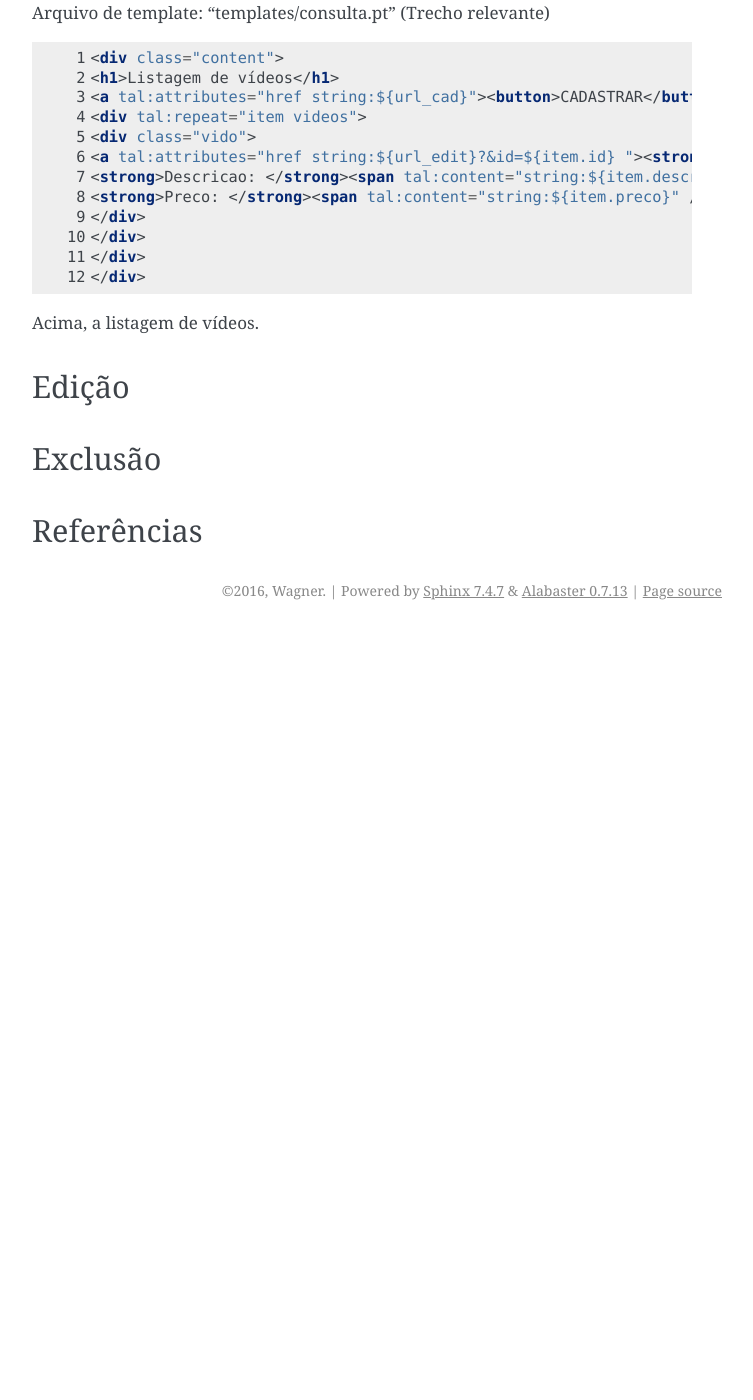
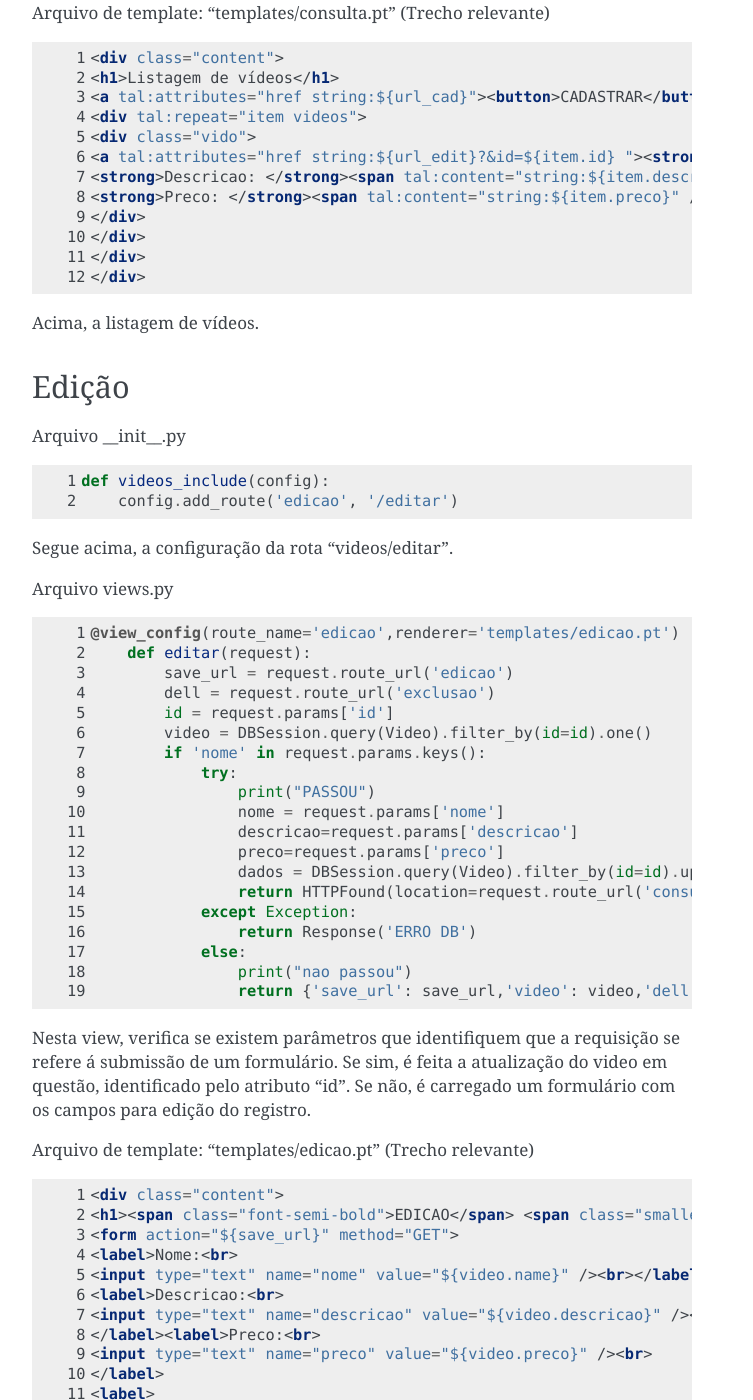
Before and after one commit to wagnerwar/piramid, a Sphinx documentation site: the page built from docs/index.rst, in a window 1280 px wide and 1400 px high, scrolled down 3448 px. Shown: the whole window, without its empty margins (388-1141 px from the left). Built offline with Sphinx 7.4.7, drawn with Linux system fonts in a browser that asks for light colours; before the commit the page ends 4078 px from its top, so only the background shows below that; some of the changed text lies outside the part shown.

Commit message:
Comitando alterações

```diff
--- a/docs/index.rst
+++ b/docs/index.rst
@@ -219,10 +219,111 @@
 Edição
 ======
 
+Arquivo __init__.py
+
+.. code-block:: python
+    :linenos:
+
+    def videos_include(config):
+        config.add_route('edicao', '/editar')
+
+Segue acima, a configuração da rota 'videos/editar'.
+
+
+Arquivo views.py
+
+.. code-block:: python
+    :linenos:
+
+    @view_config(route_name='edicao',renderer='templates/edicao.pt')
+        def editar(request):
+            save_url = request.route_url('edicao')
+            dell = request.route_url('exclusao')
+            id = request.params['id']
+            video = DBSession.query(Video).filter_by(id=id).one()
+            if 'nome' in request.params.keys():
+                try:
+                    print("PASSOU")
+                    nome = request.params['nome']
+                    descricao=request.params['descricao']
+                    preco=request.params['preco']
+                    dados = DBSession.query(Video).filter_by(id=id).update({'name': nome,'descricao': descricao,'preco': preco})
+                    return HTTPFound(location=request.route_url('consulta'))
+                except Exception:
+                    return Response('ERRO DB')
+                else:
+                    print("nao passou")
+                    return {'save_url': save_url,'video': video,'dell': dell}
+
+Nesta view, verifica se existem parâmetros que identifiquem que a requisição se refere á submissão de um formulário. Se sim, é feita a atualização do video em questão, identificado pelo atributo 'id'. Se não, é carregado um formulário com os campos para edição do registro.
+
+
+Arquivo de template: 'templates/edicao.pt' (Trecho relevante)
+
+.. code-block:: html
+    :linenos:
+
+    <div class="content">
+    <h1><span class="font-semi-bold">EDICAO</span> <span class="smaller">Videos</span></h1>
+    <form action="${save_url}" method="GET">
+    <label>Nome:<br>
+    <input type="text" name="nome" value="${video.name}" /><br></label>
+    <label>Descricao:<br>
+    <input type="text" name="descricao" value="${video.descricao}" /><br>
+    </label><label>Preco:<br>
+    <input type="text" name="preco" value="${video.preco}" /><br>
+    </label>
+    <label>
+    <input tal:attributes="type string:hidden; name string:id; value string:${video.id}">
+    <input type="submit" value="Editar" style="margin-top: 1.2em;">
+    <a tal:attributes="href string:${dell}?id=${video.id}"><input type="button" value="Excluir" style="margin-top: 1.2em;"></a>
+    </label>
+    </form>
+    </div>
+
+Segue acima, exibição dos campos do video, para atualização.
+
+
 ========
 Exclusão
 ========
 
+Arquivo __init__.py
+
+.. code-block:: python
+    :linenos:
+
+    def videos_include(config):
+        config.add_route('exclusao', '/excluir')
+
+Configuração de rota para 'videos/excluir'
+
+Arquivo views.py
+
+.. code-block:: python
+    :linenos:
+
+    @view_config(route_name='exclusao')
+        def excluir(request):
+        if request.params:
+            try:
+                id=request.params['id']
+                DBSession.delete(DBSession.query(Video).filter_by(id=id).first())
+                return HTTPFound(location=request.route_url('consulta'))
+                except Exception:
+                    return Response("ID INVALIDO")
+        else:
+            return Response("KD O ID?")
+
+Se existir algum parâmetro 'id' na requisição, o video referenciado é excluido. Se não existir vídeo identificado pelo 'id', então,
+o sistema exibe a seguinte mensagem: 'ID INVALIDO'. Se não existir nenhum parâmetro 'id', então, é exibido a seguinte mensagem: "KD O ID?".
+
+
+
 ===========
 Referências
 ===========
+
+https://media.readthedocs.org/pdf/sqlalchemy/rel_1_0/sqlalchemy.pdf
+
+http://docs.pylonsproject.org/en/latest/
```
